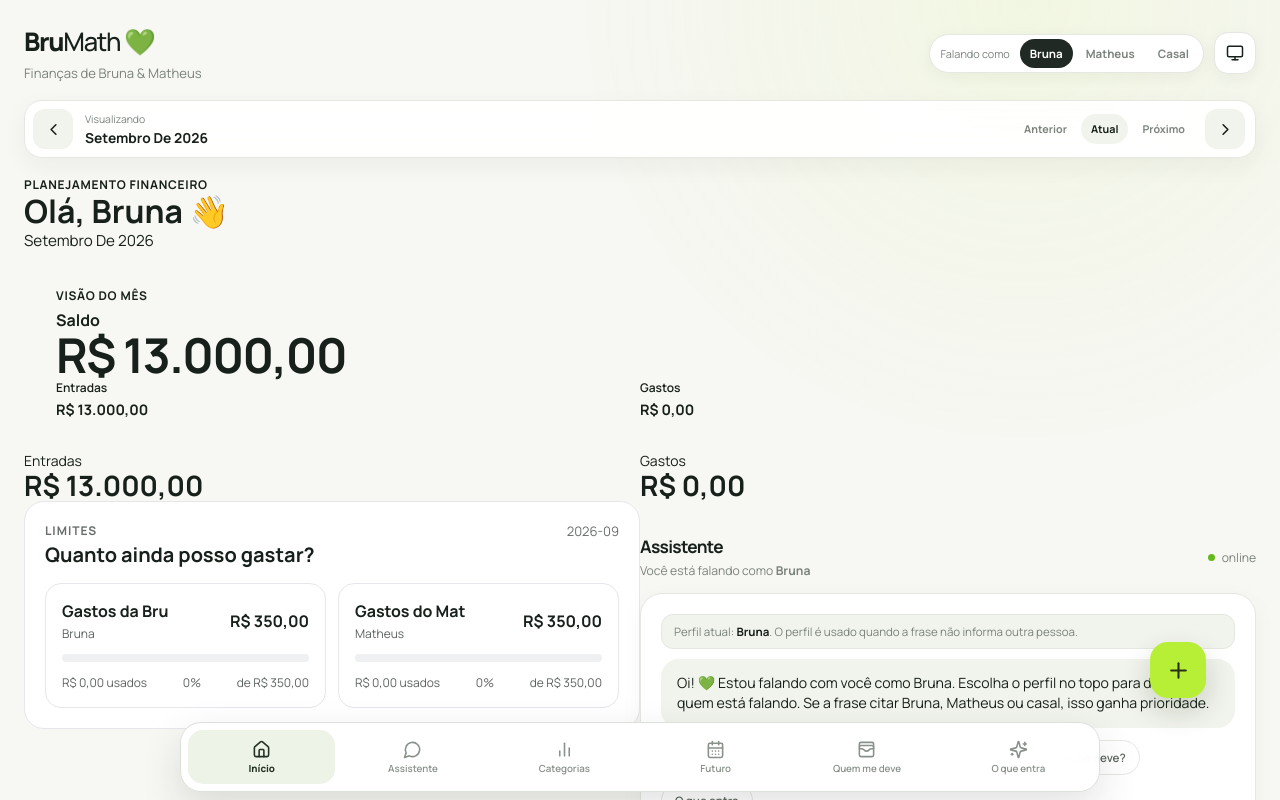
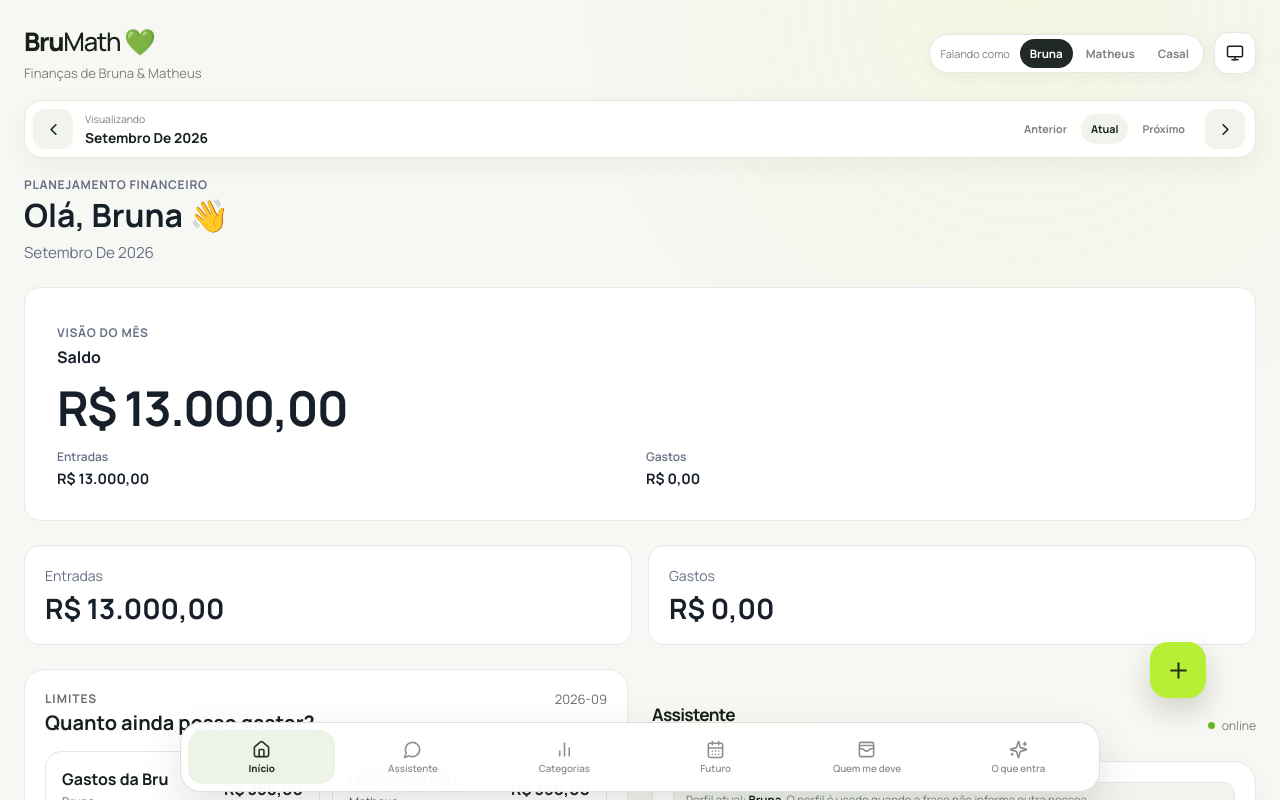
Before and after one commit to buraven/BruMath, a Next.js app: page / in a window 1280 px wide. Shown: the top 800 px of the page. Built offline with nearby package versions, Linux system fonts and the light colour scheme.

Commit message:
fix: load home design tokens

```diff
--- a/app/globals.css
+++ b/app/globals.css
@@ -1,4 +1,5 @@
 @import url("https://fonts.googleapis.com/css2?family=Manrope:wght@400;500;600;700;800&display=swap");
+@import "../styles/tokens.css";
 
 :root {
   --bg: #f7f7f3;
```
